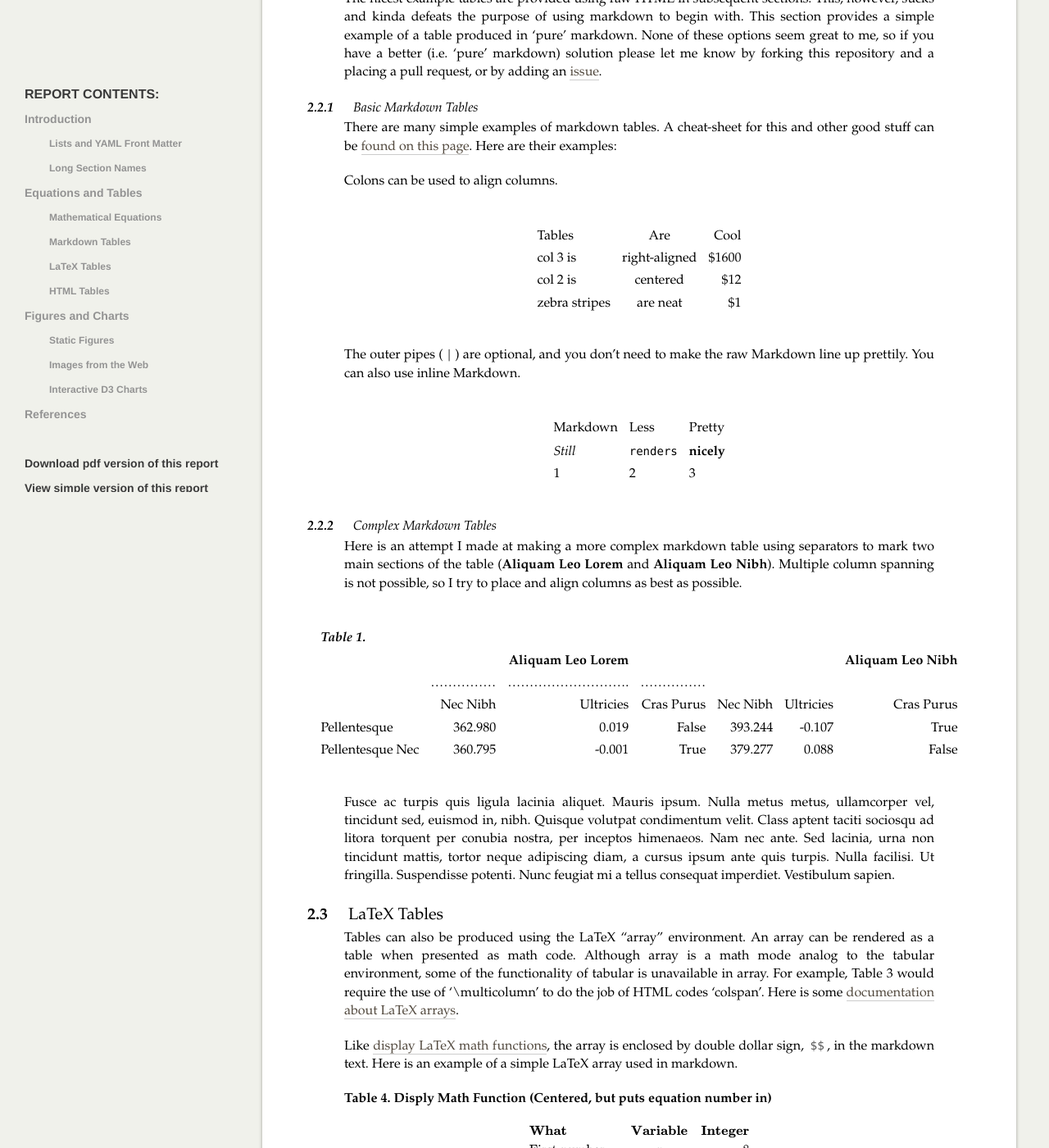
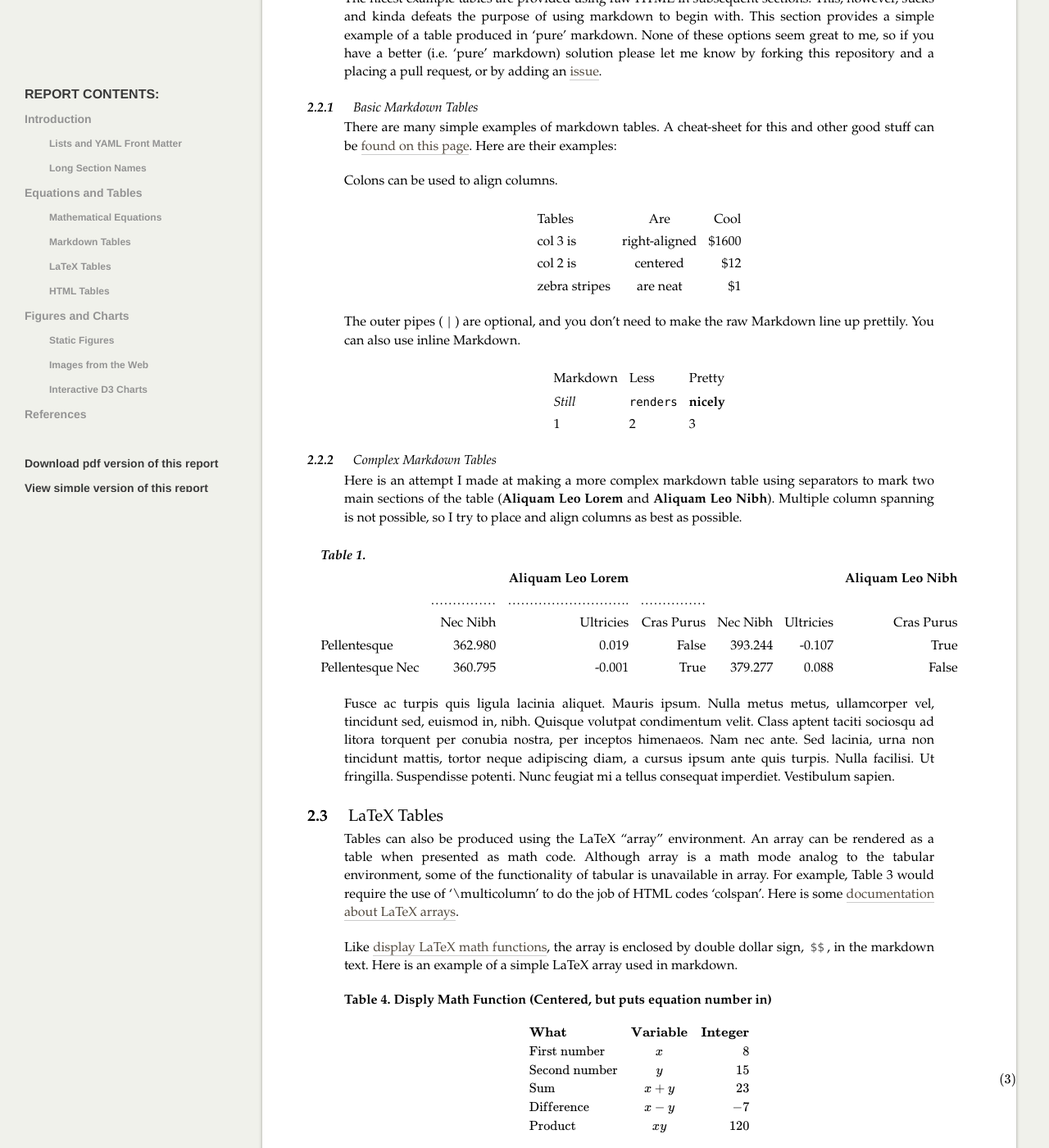
Before and after one commit to adamvi/Markdown_Document, a Jekyll site: the page built from index.md, in a window 1280 px wide and 1400 px high, scrolled down 2884 px. Shown: the whole window at 82% size. Built offline with Jekyll 4.4.1, drawn with Linux system fonts in a browser that asks for light colours; formulas are drawn with MathJax 3.

Commit message:
Modify blockquote and tables

```diff
--- a/css/document.css
+++ b/css/document.css
@@ -87,8 +87,8 @@ h5 {
 table{
 	margin-left:auto;
 	margin-right:auto;
-	margin-top: 40px;
-	margin-bottom: 40px;
+	margin-top: 20px;
+	margin-bottom: 20px;
 }
 .footnotes {
 	margin-top: 6em;
@@ -383,28 +383,24 @@ p.question {
 }
 blockquote {
   display: table;
-  margin: 20px 0 10px 0;
-  padding: 0px 20px;
-  font-size: 1.4em;
+  margin: 10px 140px 10px 140px;
+  font-size: 1em;
   line-height: 1.3em;
-  background: url("images/icons/black/left_quote_16x16.png") top left no-repeat;
-  margin-bottom: 10px;
 }
 blockquote > div {
   display: table-row;
 }
-blockquote p.quote-content {
+blockquote p {
   min-width: 200px;
   display: table-cell;
-  padding: 0 20px 0 0;
-  font-size: 1.2em;
+  padding: 0 0 10px 0;
+  font-size: 1em;
   font-style: italic;
-  background: url("images/icons/black/right_quote_16x16.png") bottom right no-repeat;
 }
 blockquote cite.quote-author {
   display: table-cell;
   padding: 20px 0 0;
-  font-size: 16px;
+  font-size: 11px;
   text-align: right;
 }
 /*
```
